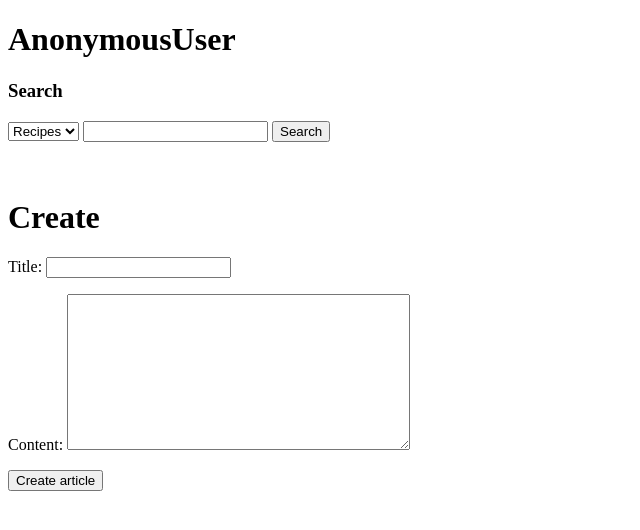
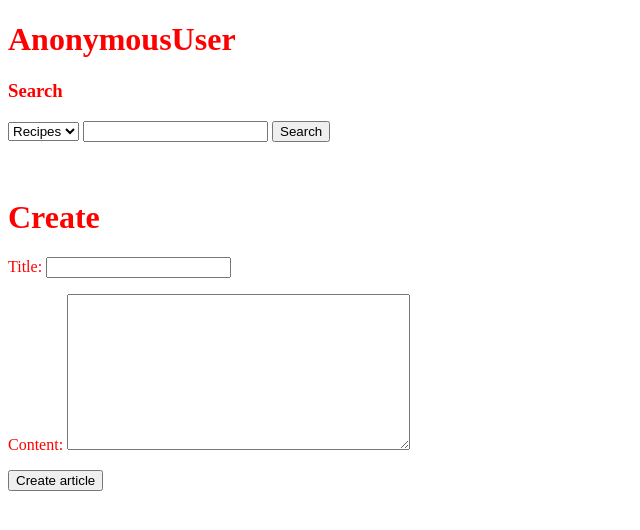
Before and after one commit to AslanZ-5/dj_food_project, a Django app: template core/templates/core/create.html in a window 1280 px wide. Shown: the top 530 px of the page, without its empty margins (0-640 px from the left). Run offline with Django 3.2, Linux system fonts and the light colour scheme; the template is opened without the code that fills it: values that come from a table or form of the project are taken from there, others are empty; some libraries are stand-ins or nearby versions.

Commit message:
static files part 1

```diff
--- a/core/templates/core/base.html
+++ b/core/templates/core/base.html
@@ -1,3 +1,4 @@
+{% load static %}
 <!doctype html>
 <html lang="en">
 <head>
@@ -7,9 +8,10 @@
     <meta http-equiv="X-UA-Compatible" content="ie=edge">
     <title>Document</title>
     <script src="https://unpkg.com/htmx.org@1.6.1"></script>
+    <link rel="stylesheet" href="recipes\static\recipes\hx-rec.css">
 
 </head>
-<body>
+<body >
 <h1>{{user}}</h1>
 <h3>Search</h3>
 {% include 'search/search-form.html' %}
--- /dev/null
+++ b/recipes/static/recipes/hx-rec.css
@@ -0,0 +1,3 @@
+body{
+color: red;
+}
```
